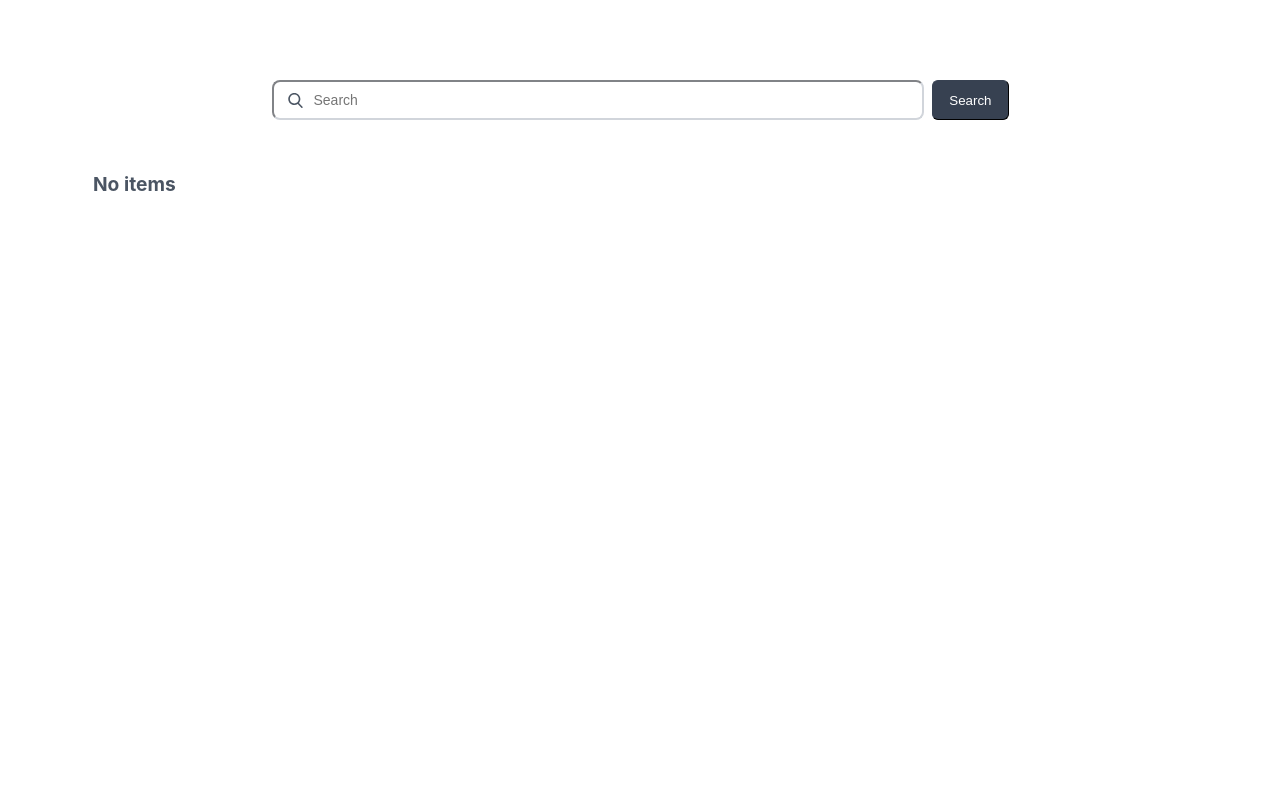
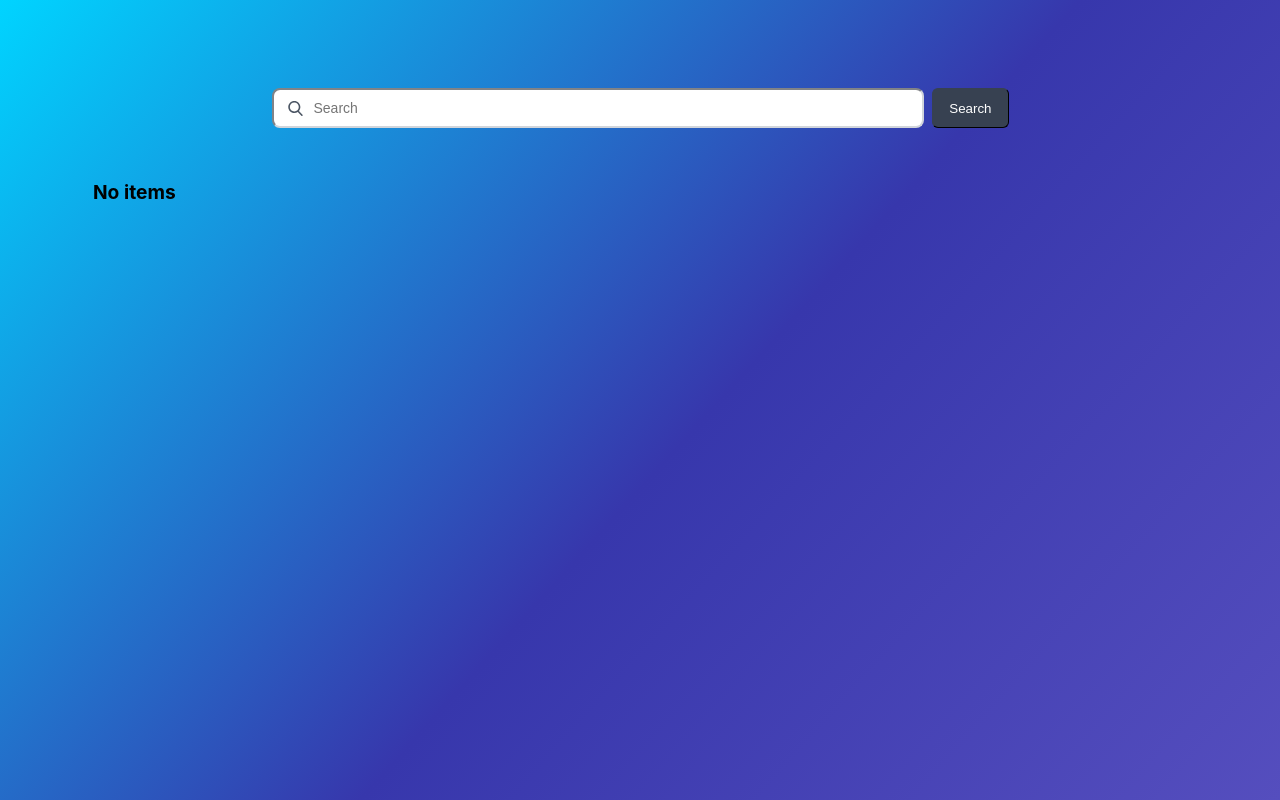
Before and after one commit to anbee123/NextScapingApp, a Next.js app in the folder frontend/: page / in a window 1280 px wide. Built offline with nearby package versions, Linux system fonts and the light colour scheme.

Commit message:
frontend - add background

```diff
--- a/frontend/src/components/main/Main.tsx
+++ b/frontend/src/components/main/Main.tsx
@@ -1,6 +1,6 @@
 import { useState } from "react";
 import { SearchBox } from "../search-box";
-import { Container, SearchContainer, SearchResult, TextMessage } from "./style";
+import { Container, Layout, SearchContainer, SearchResult, TextMessage } from "./style";
 import { DataResponseType, ProductItemType } from "@/types";
 import { ProductCard } from "../product-card";
 import { BaseAPI } from "@/constants/constants";
@@ -35,22 +35,24 @@ const Main = () => {
     setIsLoading(false)
   }
 
-  return (<Container>
+  return (<Layout>
+    <Container>
       <SearchContainer>
         <SearchBox onSearch={onSearch} isLoading={isLoading} />
       </SearchContainer>
+      <SearchResult>
         {isLoading ? (
-      <>Loading</>
-    ) : (
-      <SearchResult>
-        {(productList && productList.length > 0) ?
+          <TextMessage>Loading</TextMessage>
+        ) :
+          (productList && productList.length > 0) ?
             productList.slice(0, maxShowCount).map((item, index) => <ProductCard key={index} item={item} />)
             :
             <TextMessage>{message}</TextMessage>
+
         }
       </SearchResult>
-    )}
     </Container>
+  </Layout>
   );
 };
 
--- a/frontend/src/components/main/style.ts
+++ b/frontend/src/components/main/style.ts
@@ -55,9 +55,16 @@ export const TextMessage = styled.h2`
   padding-top: 0.5rem;
   margin-top: 0.5rem;
   text-decoration: none;
-  color: #4B5563;
+  color: #000000;
   font-size: 1.2rem;
   font-weight: 700;
   line-height: 2rem;
   white-space: nowrap;
 `
+
+export const Layout = styled.div`
+  display: flex;
+  width: 100vw;
+  min-height: 100vh;
+  background: linear-gradient(312deg, rgba(85,78,190,1) 0%, rgba(55,55,172,1) 46%, rgba(0,212,255,1) 100%);
+`
```
Lines whose indentation alone changed are shown as unchanged.
